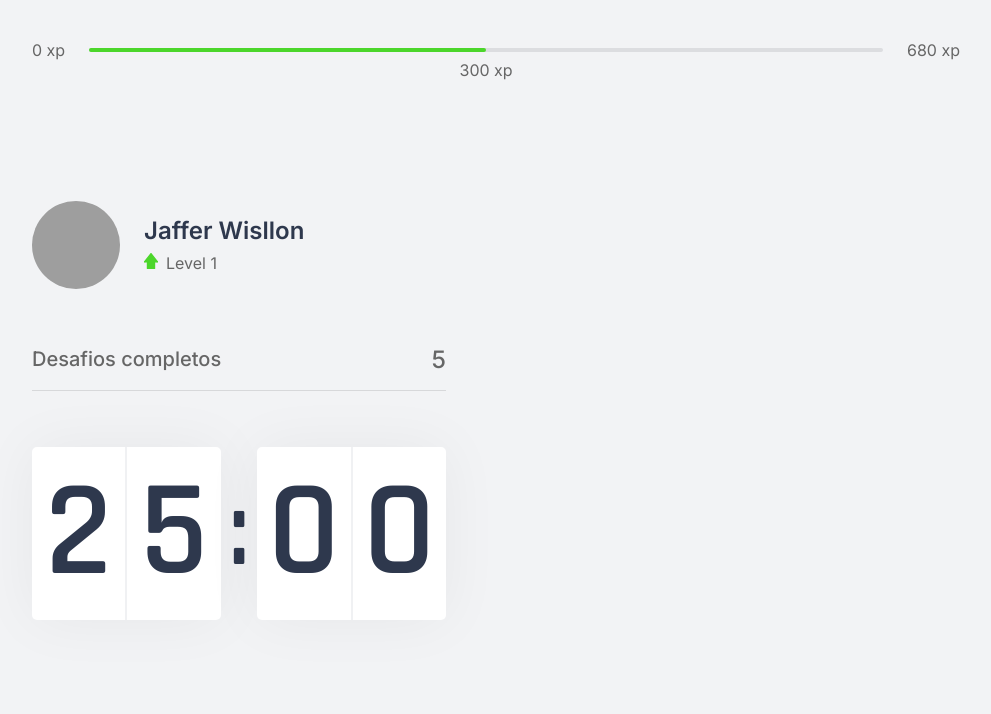
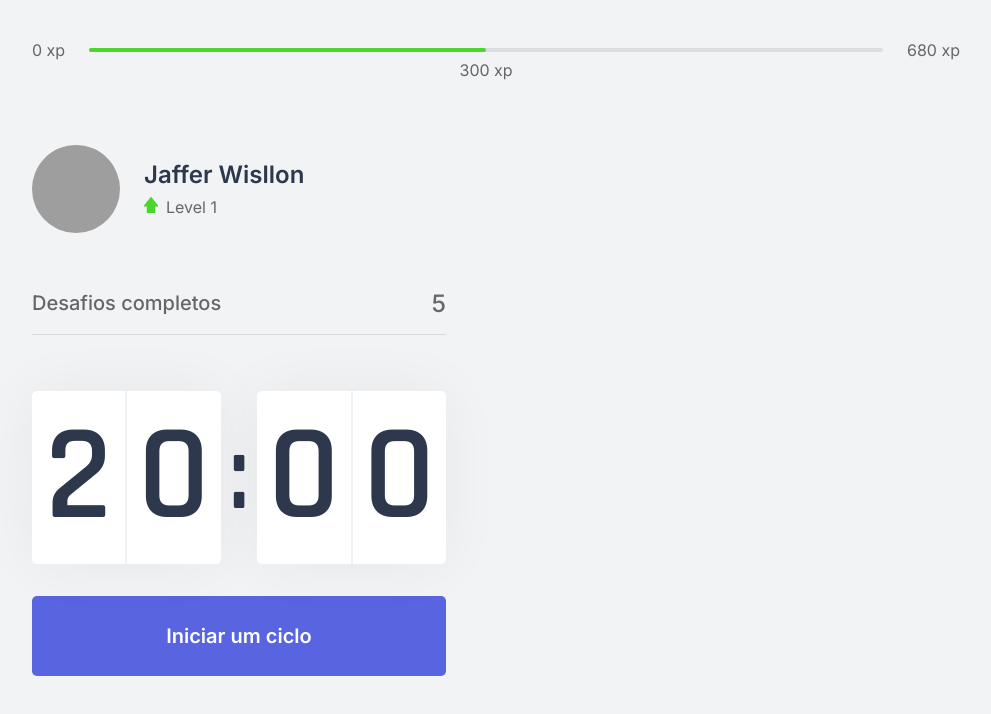
Before and after one commit to JafferWisllon/moveit, a Next.js app: page / in a window 1280 px wide. Shown: the top 714 px of the page, without its empty margins (144-1135 px from the left). Built offline with nearby package versions, Linux system fonts and the light colour scheme; grey boxes are pictures that could not be loaded.

Commit message:
criando função para reduzir o tempo

```diff
--- a/src/components/Countdown.tsx
+++ b/src/components/Countdown.tsx
@@ -1,17 +1,49 @@
+import { useState, useEffect } from 'react';
 import styles from '../styles/components/Countdown.module.css';
 
 const Countdown = () => {
+  const [time, setTime] = useState(20 * 60);
+  const [active, setActive] = useState(false);
+
+  const minutes = Math.floor(time / 60);
+  const seconds = time % 60;
+
+  const [minuteLeft, minuteRight] = String(minutes).padStart(2, '0').split('');
+  const [secondLeft, secondRight] = String(seconds).padStart(2, '0').split('');
+
+  function startCountdown() {
+    setActive(true)
+  }
+
+  useEffect(() => {
+    if(active && time > 0) {
+      setTimeout(() => {
+        setTime(time - 1);
+      }, 1000)
+    }
+  }, [active, time])
+
   return (
-    <div className={styles.countdownContainer}>
-      <div>
-        <span>2</span>
-        <span>5</span>
+    <div>
+      <div className={styles.countdownContainer}>
+        <div>
+          <span>{minuteLeft}</span>
+          <span>{minuteRight}</span>
+        </div>
+        <span>:</span>
+        <div>
+          <span>{secondLeft}</span>
+          <span>{secondRight}</span>
+        </div>
+
       </div>
-      <span>:</span>
-      <div>
-        <span>0</span>
-        <span>0</span>
-      </div>
+      <button
+        type="button"
+        className={styles.countdownButton}
+        onClick={startCountdown}
+      >
+        Iniciar um ciclo
+      </button>
     </div>
   )
 }
--- a/src/styles/components/Countdown.module.css
+++ b/src/styles/components/Countdown.module.css
@@ -36,3 +36,23 @@
   font-size: 6.5rem;
   margin: 0 0.5rem;
 }
+
+.countdownButton {
+  width: 100%;
+  height: 5rem;
+  margin-top: 2rem;
+  display: flex;
+  align-items: center;
+  justify-content: center;
+  border: 0;
+  border-radius: 5px;
+  background: var(--blue);
+  color: var(--white);
+  font-size: 1.25rem;
+  font-weight: 600;
+  transition: background 0.2s;
+}
+
+.countdownButton:hover {
+  background: var(--blue-dark);
+}
```
